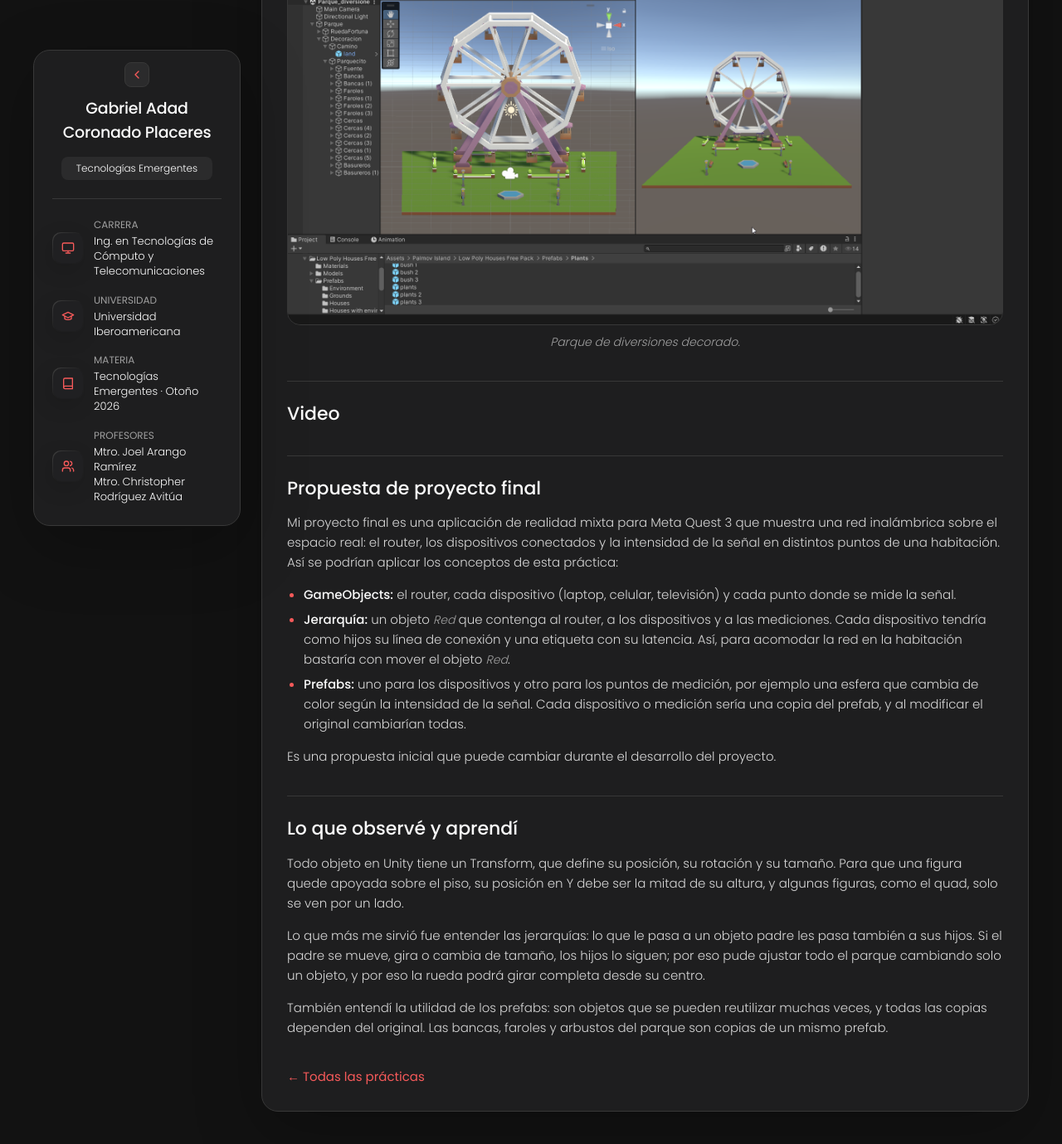
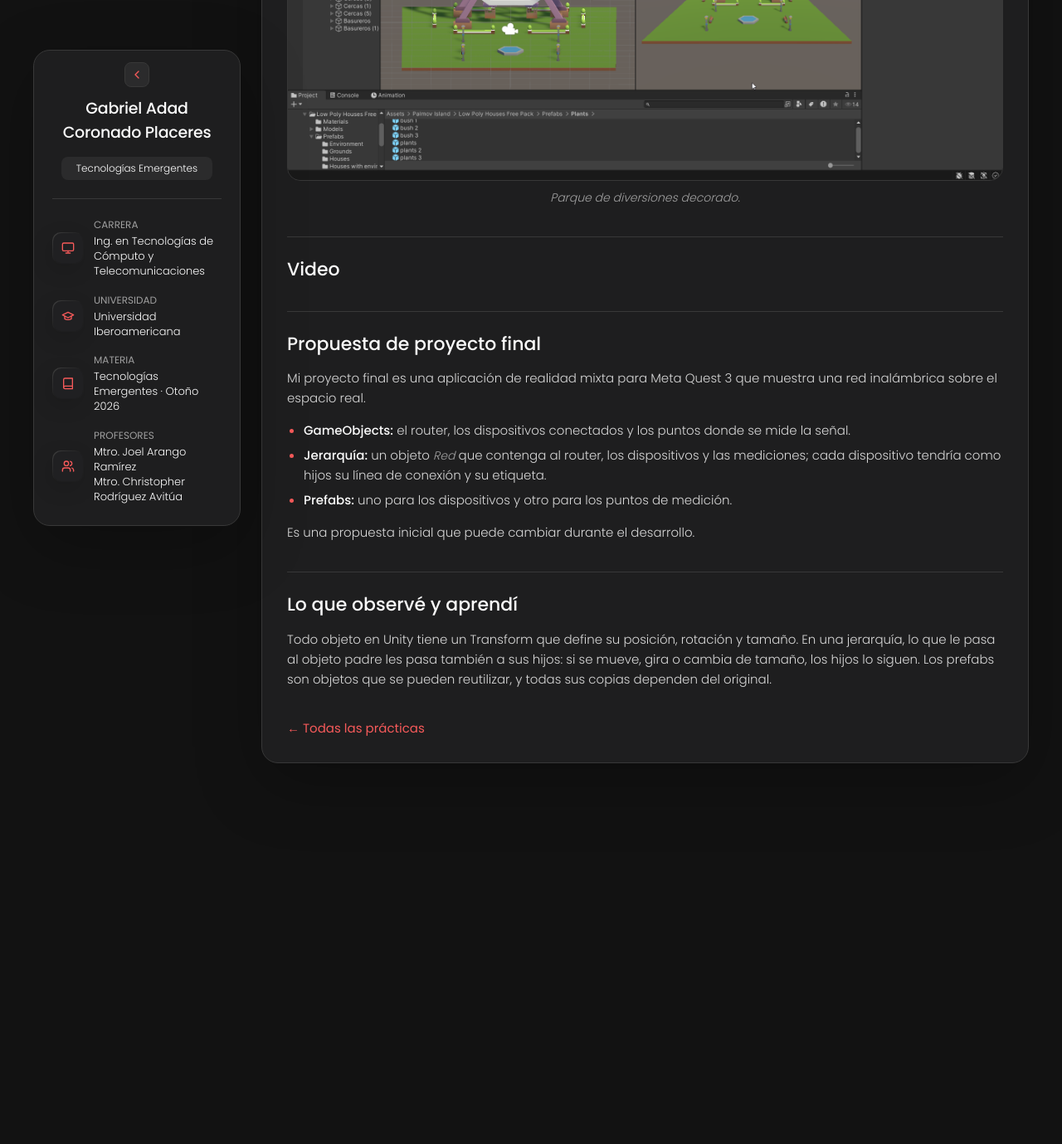
Before and after one commit to gabriel-coronad/tecnologias-emergentes, a Jekyll site: the page built from practicas/practica-1/index.md, in a window 1280 px wide and 1400 px high, scrolled down 1936 px. Shown: the top 1379 px of the window at 83% size. Built offline with Jekyll 4.4.1, drawn with Linux system fonts in a browser that asks for light colours; after the commit the page ends 2916 px from its top, so only the background shows below that; some of the changed text lies outside the part shown.

Commit message:
Práctica 1: redacción más breve y directa
Co-Authored-By: Claude Opus 5.5 <noreply@anthropic.com>

```diff
--- a/practicas/practica-1/index.md
+++ b/practicas/practica-1/index.md
@@ -9,15 +9,11 @@ portada: capturas/03-parque-decorado.png
 
 ### Figuras geométricas
 
-Creé un proyecto nuevo en Unity llamado *Practica_1_RM* y, dentro de la carpeta *Scene*, la escena *objetos*. En ella agregué las figuras geométricas que ofrece Unity (cubo, esfera, cápsula, cilindro, plano y quad) y modifiqué su Transform para acomodarlas en fila: a todas les cambié la posición, a algunas las giré, como al cubo y a la cápsula, y a otras les cambié el tamaño, como a la esfera y al quad.
+Creé un proyecto nuevo en Unity llamado *Practica_1_RM* y, dentro de la carpeta *Scene*, creé la escena *objetos*. En ella agregué las figuras geométricas que ofrece Unity (cubo, esfera, cápsula, cilindro, plano y quad), modifiqué su Transform y las acomodé en fila: a todas les cambié la posición y a algunas las giré.
 
 ### Parque de diversiones
 
-Para el parque creé la escena *Parque_diversiones* y usé un paquete gratuito de la Asset Store, *Low Poly Houses Free Pack*, que incluye una rueda de la fortuna y objetos para decorar.
-
-La rueda la organicé pensando en que en la siguiente práctica tendrá movimiento. Agrupé el aro y las diez cabinas dentro de un objeto vacío colocado en el centro de la rueda; así, al girar ese objeto, girará todo junto mientras la base se queda fija.
-
-Después decoré el parque con pasto, una fuente, bancas, faroles, botes de basura y arbustos, y los agrupé por tipo para mantener la escena ordenada. Para que todo quedara del mismo tamaño que la rueda, coloqué todos los elementos dentro de un objeto padre llamado *Parque* y lo reduje: al cambiar la escala del padre, todo lo que contiene se ajustó al mismo tiempo.
+Creé la escena *Parque_diversiones* y usé el paquete gratuito *Low Poly Houses Free Pack* de la Asset Store, que incluye una rueda de la fortuna. Agrupé el aro y las cabinas de la rueda dentro de un objeto vacío en su centro, para que en la siguiente práctica giren juntos. Después decoré el parque con pasto, una fuente, bancas, faroles, botes de basura y arbustos, y coloqué todo dentro de un objeto padre llamado *Parque* para ajustar su tamaño.
 
 ## Capturas
 
@@ -34,18 +30,14 @@ Después decoré el parque con pasto, una fuente, bancas, faroles, botes de basu
 
 ## Propuesta de proyecto final
 
-Mi proyecto final es una aplicación de realidad mixta para Meta Quest 3 que muestra una red inalámbrica sobre el espacio real: el router, los dispositivos conectados y la intensidad de la señal en distintos puntos de una habitación. Así se podrían aplicar los conceptos de esta práctica:
+Mi proyecto final es una aplicación de realidad mixta para Meta Quest 3 que muestra una red inalámbrica sobre el espacio real.
 
-- **GameObjects:** el router, cada dispositivo (laptop, celular, televisión) y cada punto donde se mide la señal.
-- **Jerarquía:** un objeto *Red* que contenga al router, a los dispositivos y a las mediciones. Cada dispositivo tendría como hijos su línea de conexión y una etiqueta con su latencia. Así, para acomodar la red en la habitación bastaría con mover el objeto *Red*.
-- **Prefabs:** uno para los dispositivos y otro para los puntos de medición, por ejemplo una esfera que cambia de color según la intensidad de la señal. Cada dispositivo o medición sería una copia del prefab, y al modificar el original cambiarían todas.
+- **GameObjects:** el router, los dispositivos conectados y los puntos donde se mide la señal.
+- **Jerarquía:** un objeto *Red* que contenga al router, los dispositivos y las mediciones; cada dispositivo tendría como hijos su línea de conexión y su etiqueta.
+- **Prefabs:** uno para los dispositivos y otro para los puntos de medición.
 
-Es una propuesta inicial que puede cambiar durante el desarrollo del proyecto.
+Es una propuesta inicial que puede cambiar durante el desarrollo.
 
 ## Lo que observé y aprendí
 
-Todo objeto en Unity tiene un Transform, que define su posición, su rotación y su tamaño. Para que una figura quede apoyada sobre el piso, su posición en Y debe ser la mitad de su altura, y algunas figuras, como el quad, solo se ven por un lado.
-
-Lo que más me sirvió fue entender las jerarquías: lo que le pasa a un objeto padre les pasa también a sus hijos. Si el padre se mueve, gira o cambia de tamaño, los hijos lo siguen; por eso pude ajustar todo el parque cambiando solo un objeto, y por eso la rueda podrá girar completa desde su centro.
-
-También entendí la utilidad de los prefabs: son objetos que se pueden reutilizar muchas veces, y todas las copias dependen del original. Las bancas, faroles y arbustos del parque son copias de un mismo prefab.
+Todo objeto en Unity tiene un Transform que define su posición, rotación y tamaño. En una jerarquía, lo que le pasa al objeto padre les pasa también a sus hijos: si se mueve, gira o cambia de tamaño, los hijos lo siguen. Los prefabs son objetos que se pueden reutilizar, y todas sus copias dependen del original.
```
Also changed, not shown: _plantillas/practica/index.md (+13 -5 lines).
